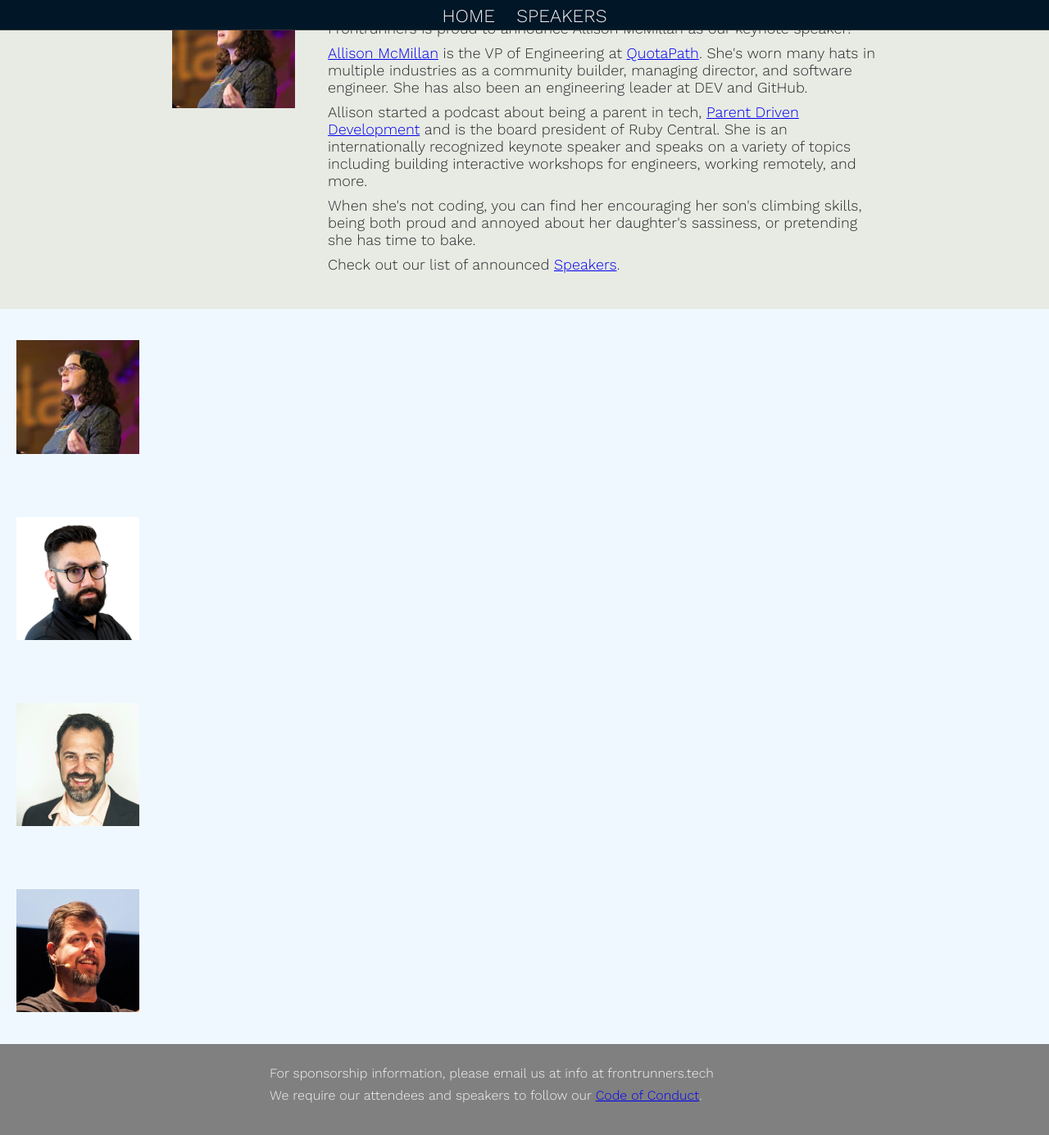
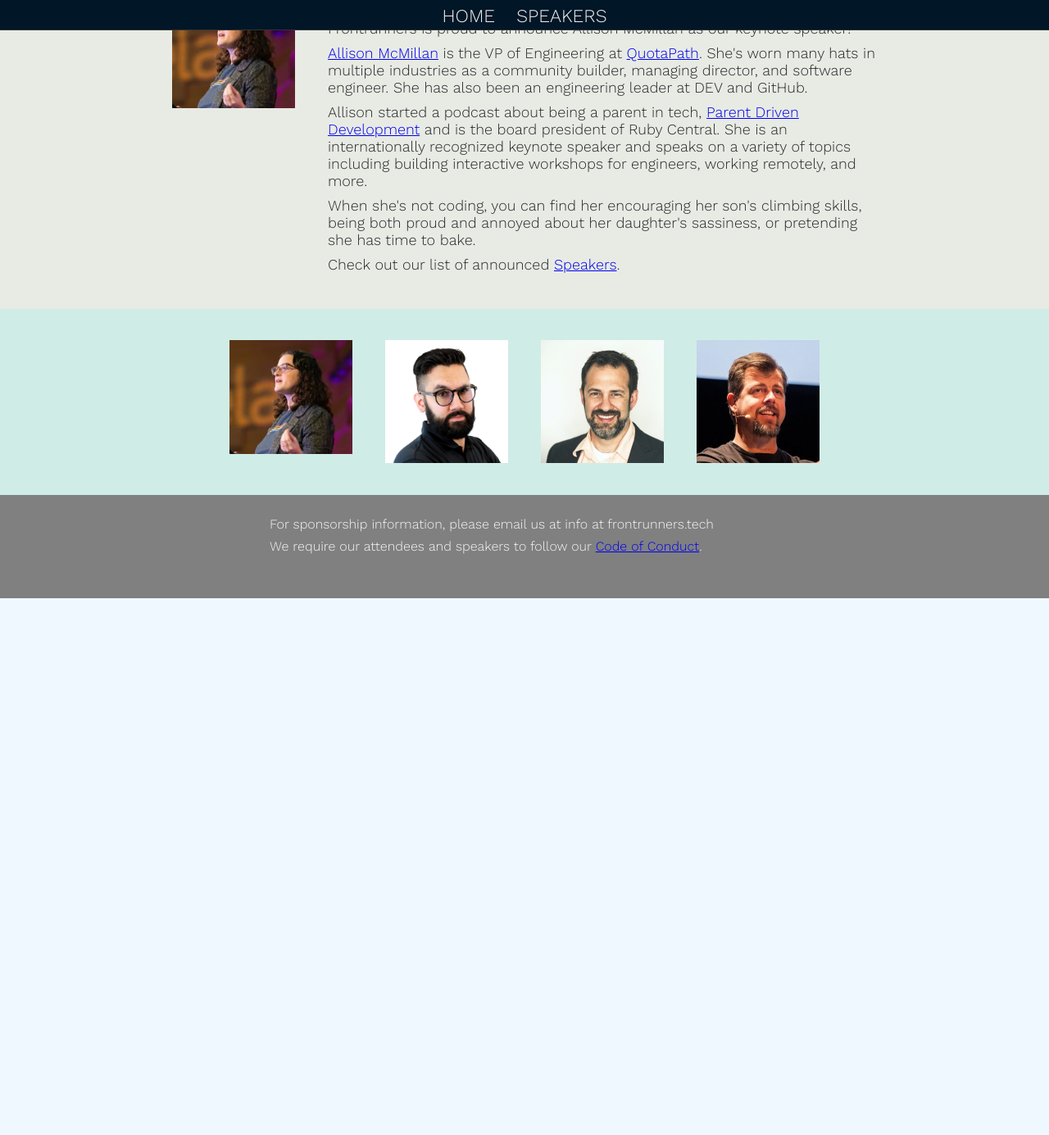
Before and after one commit to gothamgo/frontrunnersconf.github.io, a Jekyll site: the page built from test/testpage.html, in a window 1280 px wide and 1400 px high, scrolled down 3324 px. Shown: the top 1385 px of the window at 82% size. Built offline with Jekyll 4.4.1, drawn with Linux system fonts in a browser that asks for light colours; after the commit the page ends 4054 px from its top, so only the background shows below that.

Commit message:
Update headshots.html

```diff
--- a/_includes/headshots.html
+++ b/_includes/headshots.html
@@ -3,9 +3,9 @@
     display: flex;
     align-items: center;
     justify-content: center;
-    background-color: #E8EBE4;
+    background-color: #D0ECE7;
   }
-  div.headshot {
+  div.headshot-row {
     display: flex;
     max-width: 900px;
   }
@@ -33,24 +33,18 @@
   }
 </style>
 
-<div class="headshot-wrapper">
-  <div id="allison-mcmillan-headshot" class="headshot">
-    <div class="headshot-image">
+<div class="headshots-wrapper">
+  <div class="headshot-row">
+    <div id="allison-mcmillan-headshot" class="headshot-image">
       <img class="headshot-image" src="{{site.url}}/images/speakers/2022/allie.jpg" alt="" width="150"/>
     </div>
-  </div>
-  <div id="doguhan-uluca-headshot" class="headshot">
-    <div class="headshot-image">
+    <div id="doguhan-uluca-headshot" class="headshot-image">
       <img class="headshot-image" src="{{site.url}}/images/speakers/2022/doguhan_uluca.jpg" alt="" width="150"/>
     </div>
-  </div>
-  <div id="john-athayde-headshot" class="headshot">
-    <div class="headshot-image">
+    <div id="john-athayde-headshot" class="headshot-image">
       <img class="headshot-image" src="{{site.url}}/images/speakers/2022/john_athayde.jpg" alt="" width="150"/>
     </div>
-  </div>
-  <div id="karl-groves-headshot" class="headshot">
-    <div class="headshot-image">
+    <div id="karl-groves-headshot" class="headshot-image">
       <img class="headshot-image" src="{{site.url}}/images/speakers/2022/karl_groves.jpg" alt="" width="150"/>
     </div>
   </div>
```
